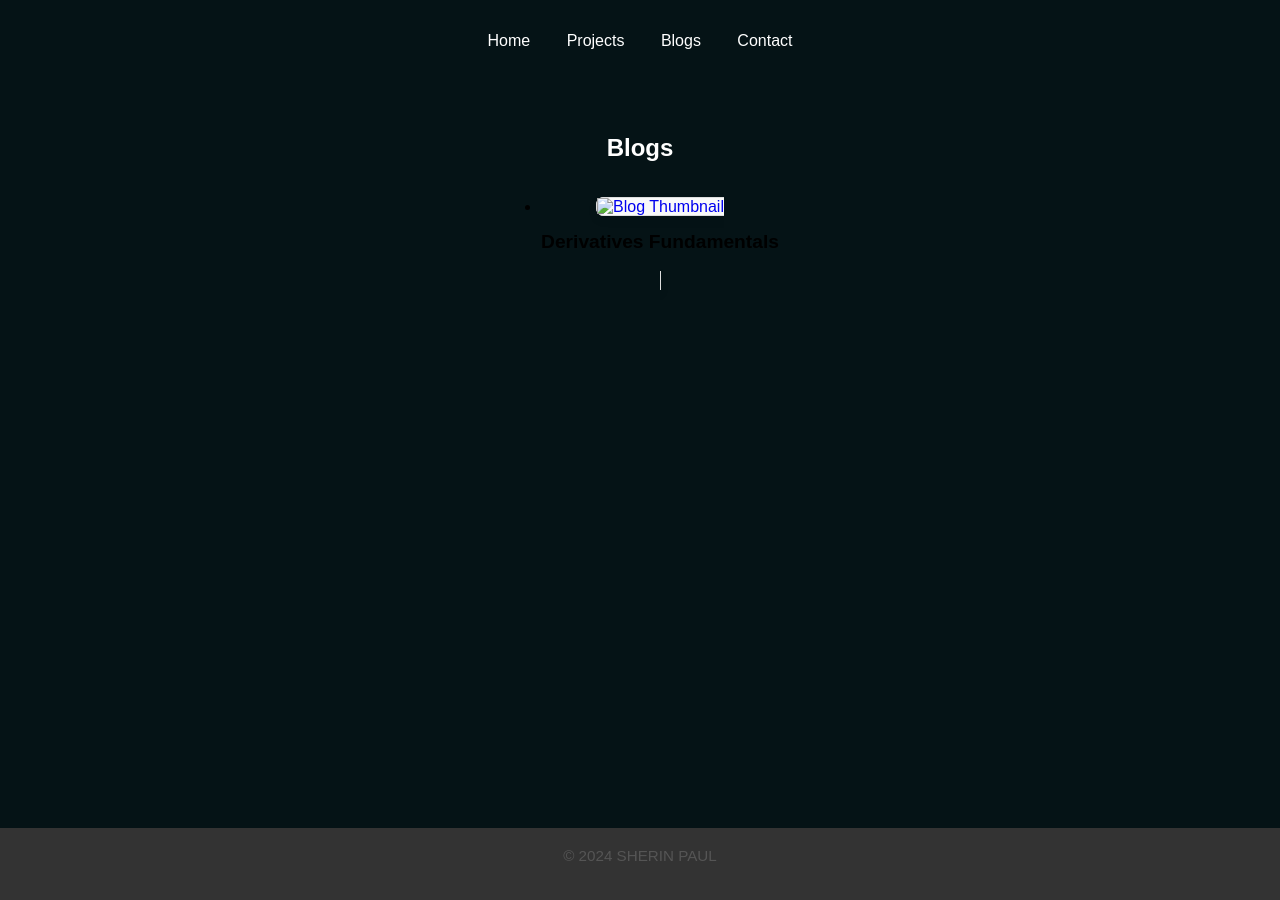
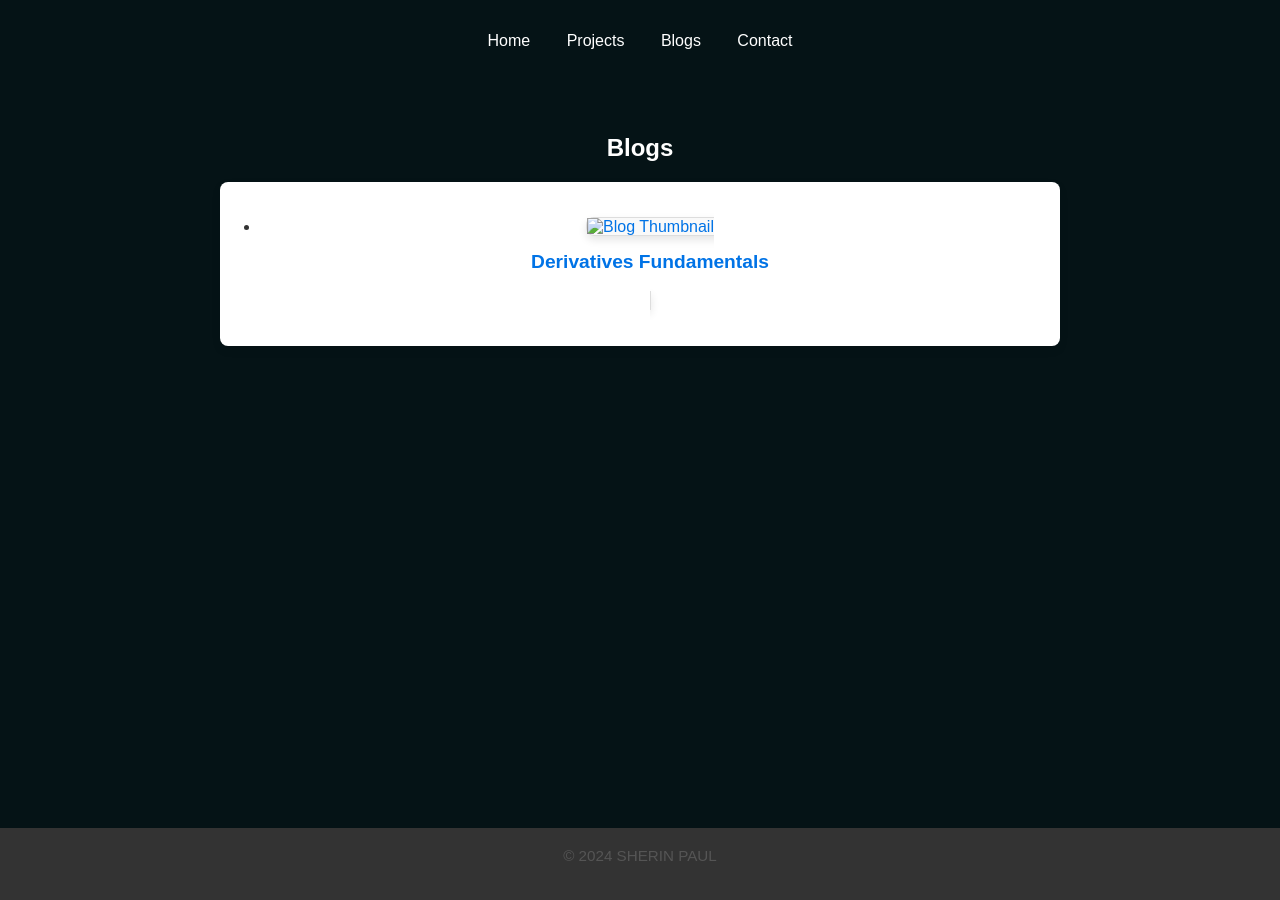
Before and after one commit to Paulsh3rin/Paulsh3rin.github.io, a Jekyll site: the page built from blogs.html, in a window 1280 px wide. Built offline with Jekyll 4.4.1, drawn with Linux system fonts in a browser that asks for light colours.

Commit message:
modified

```diff
--- a/blogs.html
+++ b/blogs.html
@@ -5,7 +5,7 @@ title: Blogs
 
 <section id="blogs" style="text-align: center;">
     <h2>Blogs</h2>
-    <div class="blogs-container">
+    <div class="blog-post">
         <ul>
             {% for post in site.posts %}
             <li>
```
